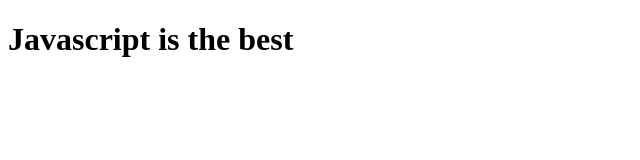
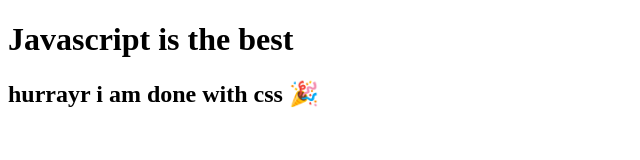
Before and after one commit to The3rdChief/demo, a plain HTML site: page index.html in a window 1280 px wide. Shown: the whole page, without its empty margins (0-640 px from the left). Drawn offline with Linux system fonts and the light colour scheme.

Commit message:
3rd commit

```diff
--- a/index.html
+++ b/index.html
@@ -7,5 +7,6 @@
 </head>
 <body>
     <h1>Javascript is the best</h1>
+    <h2>hurrayr i am done with css 🎉</h2>
 </body>
 </html>
```
